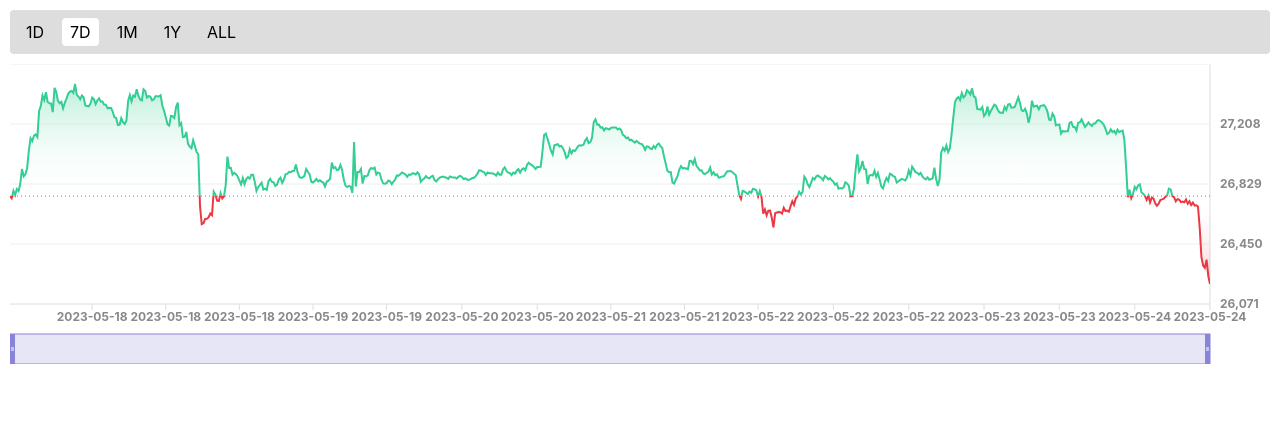
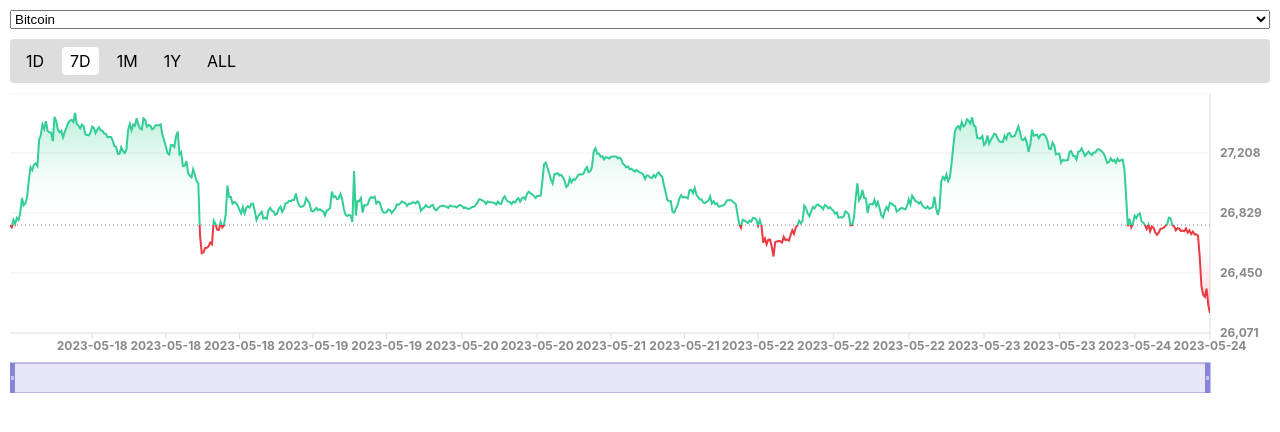
Before and after one commit to lazarostar/immuna-graph-app, a React (Create React App) app: page / in a window 1280 px wide. Shown: the top 432 px of the page. Built offline with nearby package versions, Linux system fonts and the light colour scheme.

Commit message:
feat: currency select

```diff
--- a/src/App.tsx
+++ b/src/App.tsx
@@ -6,11 +6,21 @@
 
 function App() {
   const [range, setRange] = useState<RangeOption>(RangeOption["7D"]);
+  const [currency, setCurrency] = useState<number>(1);
+
+  const handleChange = (e: any) => {
+    setCurrency(Number(e.target.value));
+  };
 
   return (
     <Container>
+      <select value={currency} onChange={handleChange}>
+        <option value={1}>Bitcoin</option>
+        <option value={1027}>Ethereum</option>
+        <option value={3408}>USDC</option>
+      </select>
       <RangeSelect value={range} setValue={setRange} />
-      <ImmunaChart range={range} />
+      <ImmunaChart currency={currency} range={range} />
     </Container>
   );
 }
--- a/src/components/ImmunaChart/index.tsx
+++ b/src/components/ImmunaChart/index.tsx
@@ -21,9 +21,11 @@
 import { CustomizedDot } from "./components/CustomizedDot";
 
 export function ImmunaChart({
+  currency = 1,
   range = RangeOption["7D"],
   className,
 }: {
+  currency?: number;
   range?: RangeOption;
   className?: string;
 }) {
@@ -31,7 +33,7 @@
   const [endIndex, setEndIndex] = useState(-1);
 
   const { data, isLoading } = useChartData({
-    id: 1,
+    id: currency,
     range,
     onSuccess: (data) => {
       setStartIndex((prev) => (prev === -1 ? 0 : prev));
```
